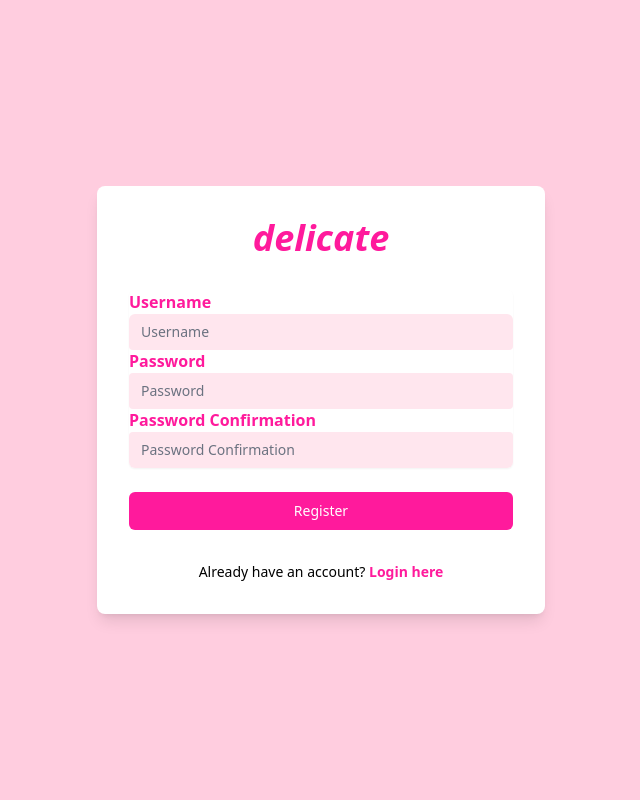
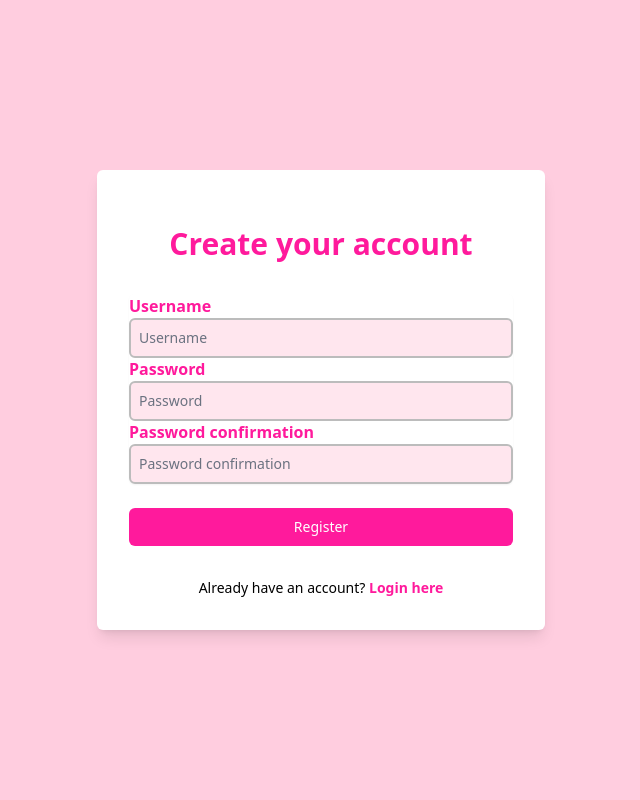
Before and after one commit to safirasalmahumaira/delicate, a Django app: page /register/ in a window 1280 px wide. Shown: the whole page, without its empty margins (319-959 px from the left). Run offline with Django 5.2, Linux system fonts and the light colour scheme; some libraries are stand-ins or nearby versions.

Commit message:
perbaikan register

```diff
--- a/main/templates/register.html
+++ b/main/templates/register.html
@@ -6,28 +6,40 @@
 
 {% block content %}
 <div class="min-h-screen flex items-center justify-center bg-[#ffcddf] py-12 px-4 sm:px-6 lg:px-8">
-  <div class="max-w-md w-full bg-white p-8 rounded-lg shadow-lg space-y-8">
+  <div class="max-w-md w-full space-y-8 form-style bg-white p-8 rounded-md shadow-lg">
     <div>
-      <h1 class="text-center text-4xl font-bold italic text-[#FF1A9C]">
-        delicate
-      </h1>
+      <h2 class="mt-6 text-center text-3xl font-extrabold text-[#FF1A9C]">
+        Create your account
+      </h2>
     </div>
     <form class="mt-8 space-y-6" method="POST">
       {% csrf_token %}
       <input type="hidden" name="remember" value="true">
       <div class="rounded-md shadow-sm -space-y-px">
-        <div>
-          <label for="username" class="mb-2 font-semibold text-[#FF1A9C]">Username</label>
-          <input id="username" name="username" type="text" required class="appearance-none rounded relative block w-full px-3 py-2 bg-[#ffe6ee] placeholder-gray-500 text-gray-900 rounded-t-md focus:outline-none focus:ring-indigo-500 focus:border-indigo-500 focus:z-10 sm:text-sm" placeholder="Username">
-        </div>
-        <div>
-          <label for="password" class="mb-2 font-semibold text-[#FF1A9C]">Password</label>
-          <input id="password" name="password" type="password" required class="appearance-none rounded relative block w-full px-3 py-2 bg-[#ffe6ee] placeholder-gray-500 text-gray-900 focus:outline-none focus:ring-indigo-500 focus:border-indigo-500 focus:z-10 sm:text-sm" placeholder="Password">
-        </div>
-        <div>
-          <label for="password_confirmation" class="mb-2 font-semibold text-[#FF1A9C]">Password Confirmation</label>
-          <input id="password_confirmation" name="password_confirmation" type="password" required class="appearance-none rounded relative block w-full px-3 py-2 bg-[#ffe6ee] placeholder-gray-500 text-gray-900 rounded-b-md focus:outline-none focus:ring-indigo-500 focus:border-indigo-500 focus:z-10 sm:text-sm" placeholder="Password Confirmation">
-        </div>
+        {% for field in form %}
+          <div class="{% if not forloop.first %}mt-4{% endif %}">
+            <label for="{{ field.id_for_label }}" class="mb-2 font-semibold text-[#FF1A9C]">
+              {{ field.label }}
+            </label>
+            <div class="relative">
+              <input type="{{ field.field.widget.input_type }}" name="{{ field.html_name }}" id="{{ field.id_for_label }}"
+                     class="appearance-none block w-full px-3 py-2 border border-gray-300 rounded-md bg-[#ffe6ee] placeholder-gray-500 text-gray-900 focus:outline-none focus:ring-pink-500 focus:border-pink-500 sm:text-sm"
+                     placeholder="{{ field.label }}" required>
+              <div class="absolute inset-y-0 right-0 pr-3 flex items-center pointer-events-none">
+                {% if field.errors %}
+                  <svg class="h-5 w-5 text-red-500" fill="currentColor" viewBox="0 0 20 20">
+                    <path fill-rule="evenodd" d="M18 10a8 8 0 11-16 0 8 8 0 0116 0zm-7 4a1 1 0 11-2 0 1 1 0 012 0zm-1-9a1 1 0 00-1 1v4a1 1 0 102 0V6a1 1 0 00-1-1z" clip-rule="evenodd" />
+                  </svg>
+                {% endif %}
+              </div>
+            </div>
+            {% if field.errors %}
+              {% for error in field.errors %}
+                <p class="mt-1 text-sm text-red-600">{{ error }}</p>
+              {% endfor %}
+            {% endif %}
+          </div>
+        {% endfor %}
       </div>
 
       <div>
```
